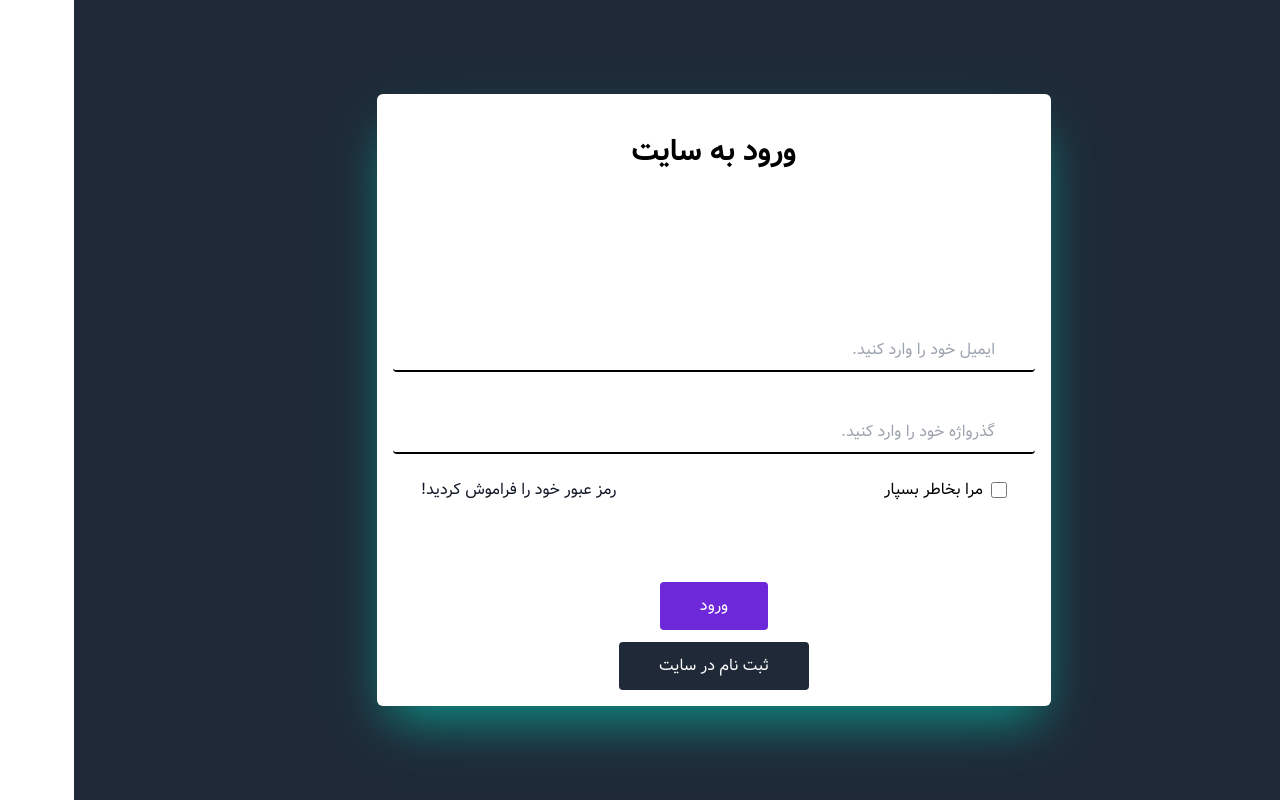
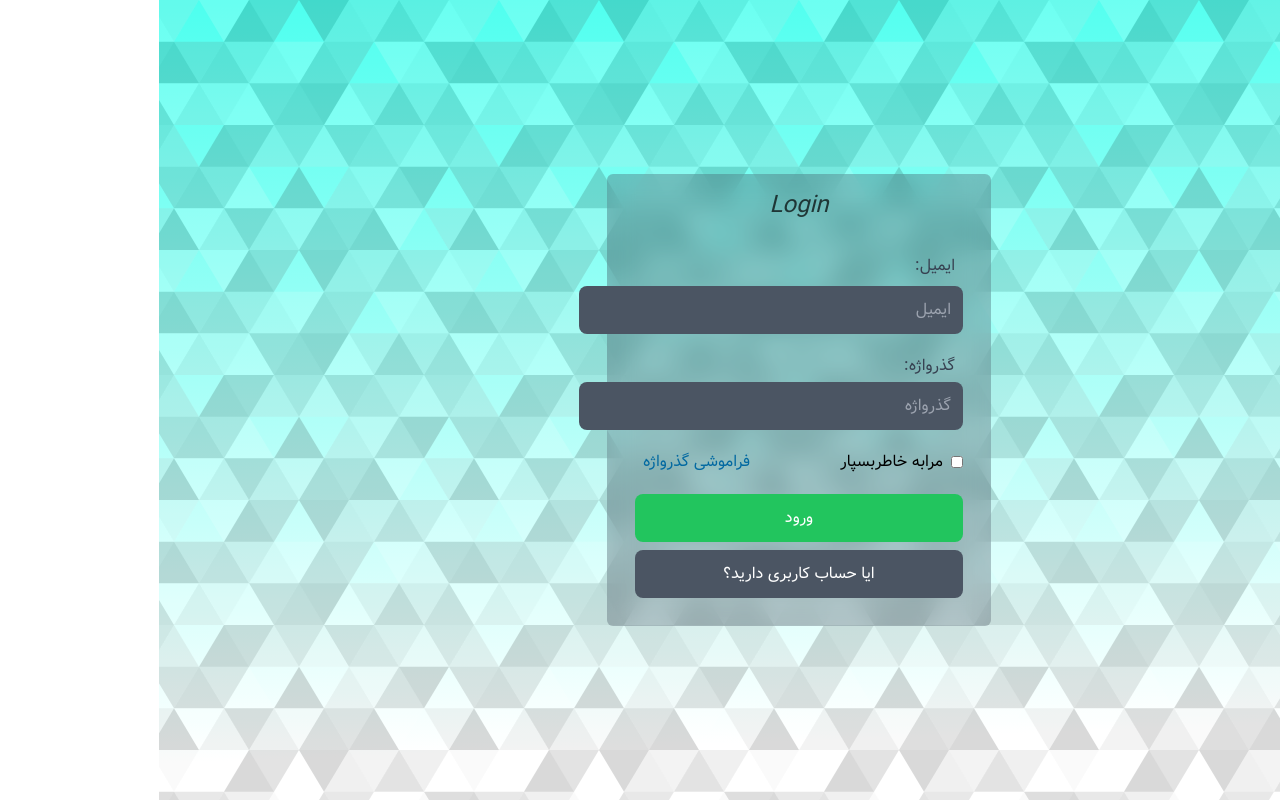
Before and after one commit to Ehsan-Fouladi/social-media, a Nuxt app: page /auth/Login in a window 1280 px wide. Built offline with nearby package versions, Linux system fonts and the light colour scheme.

Commit message:
update desing page auth

```diff
--- a/pages/auth/Login.vue
+++ b/pages/auth/Login.vue
@@ -1,25 +1,27 @@
 <template>
-    <div class="bg-gray-800 h-screen flex justify-center items-center">
-        <div class="bg-white rounded-md  w-full-screen shadow-2xl shadow-teal-600">
-            <div class="flex justify-center mt-10">
-                <span class="font-semibold text-3xl hover:text-yellow-300 hover:origin-top-left hover:rotate-12 delay-300 duration-200 ease-in">ورود به سایت</span>
-            </div>
-            <form method="get" class="p-4 mt-36">
-                <input type="text" placeholder="ایمیل خود را وارد کنید." class="border-b-2 border-black outline-none w-full rounded px-10 py-2 text-purple-700 placeholder:text-gray-400">
-                <input type="password" placeholder="گذرواژه خود را وارد کنید." class="border-b-2 border-black outline-none w-full rounded px-10 py-2 text-purple-700 placeholder:text-gray-400 mt-10">
-                <div class="mt-6 flex flex-col md:flex-row md:justify-between">
-                    <div class="flex items-center mr-7">
-                        <input type="checkbox" class="w-4 h-4 rounded-full accent-teal-600">
-                        <span class="mr-2 font-medium text-base"> مرا بخاطر بسپار</span>
+    <div class="flex justify-center items-center overflow-hidden h-screen">
+        <img class="w-screen h-screen object-cover object-center" src="~/public/subtle-prism.svg" alt="avatar">
+        <div class="bg-gray-700/30 w-80 sm:w-96 xl:w-[30%] h-auto p-4 z-50 mx-auto rounded-md backdrop-blur-md absolute flex flex-col justify-center">
+            <span class="text-black/70 capitalize italic font-medium text-2xl text-center">login</span>
+            <form action="" method="post" class="p-3 mt-5 flex flex-col justify-center">
+                <div class="flex flex-col">
+                    <label for="email" class="text-gray-700 text-pretty mr-2">ایمیل:</label>
+                    <input type="email" name="email" placeholder="ایمیل" class="bg-gray-600 rounded-lg px-3 py-3 outline-none text-white xl:w-96 focus:placeholder:text-gray-300 hover:shadow-lg hover:shadow-teal-500 duration-300 mt-2">
+                </div>
+                <div class="flex flex-col mt-5">
+                    <label for="password" class="text-gray-700 text-pretty mr-2">گذرواژه:</label>
+                    <input type="password" name="password" placeholder="گذرواژه" class="bg-gray-600 rounded-lg px-3 py-3 outline-none text-white xl:w-96 focus:placeholder:text-gray-300 hover:shadow-lg hover:shadow-teal-500 duration-300 mt-1">
+                </div>
+                <div class="flex flex-row  justify-between items-center">
+                    <div class="mt-5 flex items-center">
+                        <input type="checkbox" class="size-3 accent-rose-500 text-gray-700"><span class="mr-2">مرابه خاطربسپار</span>
                     </div>
-                    <div class="ml-7 mt-6 md:mt-0">
-                        <NuxtLink to="/auth/reset-password/" class="text-gray-900 font-medium text-base">رمز عبور خود را فراموش کردید!</NuxtLink>
+                    <div class="mt-5">
+                        <NuxtLink to="/auth/reset-password" class="ml-2 hover:underline duration-300 text-sky-700">فراموشی گذرواژه</NuxtLink>
                     </div>
                 </div>
-                <div class="flex flex-col justify-center items-center mt-20">
-                    <NuxtLink class="bg-violet-700 py-3 px-10 rounded text-white outline-none hover:scale-110 duration-500 ease-in">ورود</NuxtLink>
-                    <NuxtLink to="/auth/register/" class="bg-gray-800 py-3 px-10 rounded text-white outline-none hover:scale-110 duration-300 ease-in mt-3">ثبت نام در سایت</NuxtLink>
-                </div>
+                <button class="mt-5 px-2 py-3 bg-green-500 rounded-lg text-white outline-none transition-all hover:scale-105 duration-300 bg-gradient-to-r hover:from-cyan-500 hover:to-blue-500">ورود</button>
+                <NuxtLink to="/auth/register" class="mt-2 px-2 py-3 bg-gray-600 rounded-lg text-white outline-none transition-all hover:scale-105 duration-300 bg-gradient-to-r hover:from-purple-600 hover:to-indigo-500 text-center">ایا حساب کاربری دارید؟</NuxtLink>
             </form>
         </div>
     </div>
--- a/pages/auth/Register.vue
+++ b/pages/auth/Register.vue
@@ -1,27 +1,36 @@
 <template>
-    <div class="bg-gray-800 h-screen flex justify-center items-center">
-        <div class="bg-white rounded-md  w-full-screen shadow-2xl shadow-teal-600">
-            <div class="flex justify-center mt-10">
-                <span class="font-semibold text-3xl hover:text-yellow-300 hover:origin-top-left hover:rotate-12 delay-300 duration-200 ease-in">ثبت نام در سایت</span>
-            </div>
-            <form method="get" class="p-4 mt-36">
-                <input type="text" placeholder="ایمیل خود را وارد کنید." class="border-b-2 border-black outline-none w-full rounded px-10 py-2 text-purple-700 placeholder:text-gray-400">
-                <input type="password" placeholder="گذرواژه خود را وارد کنید." class="border-b-2 border-black outline-none w-full rounded px-10 py-2 text-purple-700 placeholder:text-gray-400 mt-10">
-                <input type="password" placeholder="گذرواژه دوم خود را وارد کنید." class="border-b-2 border-black outline-none w-full rounded px-10 py-2 text-purple-700 placeholder:text-gray-400 mt-10">
-                <div class="mt-6 flex flex-col md:flex-row md:justify-between">
-                    <div class="flex items-center mr-7">
-                        <input type="checkbox" class="w-4 h-4 rounded-full">
-                        <span class="mr-2 font-medium text-base"> مرا بخاطر بسپار</span>
+    <div class="flex justify-center items-center overflow-hidden h-screen">
+        <img class="w-screen h-screen object-cover object-center" src="~/public/subtle-prism.svg" alt="avatar">
+        <div class="bg-gray-700/30 w-80 sm:w-96 xl:w-[30%] h-auto p-4 z-50 mx-auto rounded-md backdrop-blur-md absolute flex flex-col justify-center">
+            <span class="text-black/70 capitalize italic font-medium text-2xl text-center">register</span>
+            <form action="" method="post" class="p-3 mt-5 flex flex-col justify-center">
+                <div class="flex flex-col">
+                    <label for="username" class="text-gray-700 text-pretty mr-2">نام کاربری:</label>
+                    <input type="text" name="username" placeholder="نام کاربری" class="bg-gray-600 rounded-lg px-3 py-3 outline-none text-white xl:w-96 focus:placeholder:text-gray-300 hover:shadow-lg hover:shadow-teal-500 duration-300 mt-2">
+                </div>
+                <div class="flex flex-col">
+                    <label for="email" class="text-gray-700 text-pretty mr-2">ایمیل:</label>
+                    <input type="email" name="email" placeholder="ایمیل" class="bg-gray-600 rounded-lg px-3 py-3 outline-none text-white xl:w-96 focus:placeholder:text-gray-300 hover:shadow-lg hover:shadow-teal-500 duration-300 mt-2">
+                </div>
+                <div class="flex flex-col mt-5">
+                    <label for="password" class="text-gray-700 text-pretty mr-2">گذرواژه:</label>
+                    <input type="password" name="password" placeholder="گذرواژه" class="bg-gray-600 rounded-lg px-3 py-3 outline-none text-white xl:w-96 focus:placeholder:text-gray-300 hover:shadow-lg hover:shadow-teal-500 duration-300 mt-1">
+                </div>
+                <div class="flex flex-col mt-5">
+                    <label for="password" class="text-gray-700 text-pretty mr-2">تایید گذرواژه:</label>
+                    <input type="password" name="password" placeholder="گذرواژه" class="bg-gray-600 rounded-lg px-3 py-3 outline-none text-white xl:w-96 focus:placeholder:text-gray-300 hover:shadow-lg hover:shadow-teal-500 duration-300 mt-1">
+                </div>
+                <div class="flex flex-row  justify-between items-center">
+                    <div class="mt-5 flex items-center">
+                        <input type="checkbox" class="size-3 accent-rose-500 text-gray-700"><span class="mr-2">مرابه خاطربسپار</span>
                     </div>
                 </div>
-                <div class="flex flex-col justify-center items-center mt-10">
-                    <NuxtLink class="bg-violet-700 py-3 px-10 rounded text-white outline-none hover:scale-110 duration-500 ease-in">ثبت نام</NuxtLink>
-                    <NuxtLink to="/auth/login/" class="bg-gray-800 py-3 px-10 rounded text-white outline-none hover:scale-110 duration-300 ease-in mt-3">ورود به سایت</NuxtLink>
-                </div>
+                <button class="mt-5 px-2 py-3 bg-green-500 rounded-lg text-white outline-none transition-all hover:scale-105 duration-300 bg-gradient-to-r hover:from-cyan-500 hover:to-blue-500">ثبت نام</button>
+                <NuxtLink to="/" class="mt-2 px-2 py-3 bg-gray-600 rounded-lg text-white outline-none transition-all hover:scale-105 duration-300 bg-gradient-to-r hover:from-purple-600 hover:to-indigo-500 text-center">ورود به سایت</NuxtLink>
             </form>
         </div>
     </div>
 </template>
 <script setup>
-definePageMeta({layout:false})
+definePageMeta({layout: false})
 </script>
--- a/pages/auth/Reset-password.vue
+++ b/pages/auth/Reset-password.vue
@@ -1,23 +1,20 @@
 <template>
-    <div class="bg-gray-800 h-screen flex justify-center items-center">
-        <div class="bg-white rounded-md w-full-screen shadow-2xl shadow-teal-600">
-            <div class="flex justify-center mt-10">
-                <span class="font-semibold text-3xl hover:text-yellow-300 hover:origin-top-left hover:rotate-12 delay-300 duration-200 ease-in">تغییر گذرواژه</span>
-            </div>
-            <form method="get" class="p-4 mt-36">
-                <input type="text" placeholder="ایمیل خود را وارد کنید." class="border-b-2 border-black outline-none w-full rounded px-10 py-2 text-purple-700 placeholder:text-gray-400 mt-10">
-
-                <div class="mt-20 flex justify-center items-center">
-                    <NuxtLink class="bg-violet-700 py-3 px-10 rounded text-white outline-none hover:scale-110 duration-300 ease-in">تایید</NuxtLink>
+    <div class="flex justify-center items-center overflow-hidden h-screen">
+        <img class="w-screen h-screen object-cover object-center" src="~/public/subtle-prism.svg" alt="avatar">
+        <div class="bg-gray-700/30 w-80 sm:w-96 xl:w-[30%] h-auto p-4 z-50 mx-auto rounded-md backdrop-blur-md absolute flex flex-col justify-center">
+            <span class="text-black/70 capitalize italic font-medium text-2xl text-center">reset password</span>
+            <form action="" method="post" class="p-3 mt-5 flex flex-col justify-center">
+                <div class="flex flex-col">
+                    <label for="email" class="text-gray-700 text-pretty mr-2">ایمیل:</label>
+                    <input type="email" name="email" placeholder="ایمیل خود را وارد کنید؟" class="bg-gray-600 rounded-lg px-3 py-3 outline-none text-white xl:w-96 focus:placeholder:text-gray-300 hover:shadow-lg hover:shadow-teal-500 duration-300 mt-2">
                 </div>
-                <div class="flex flex-col md:flex-row items-center md:justify-evenly">
-                    <NuxtLink to="/auth/login/" class="bg-gray-800 py-3 px-10 rounded text-white outline-none hover:scale-110 duration-500 ease-in mt-3 w-60 md:w-auto">ورود به سایت</NuxtLink>
-                    <NuxtLink to="/" class="bg-gray-800 py-3 px-10 rounded text-white outline-none hover:scale-110 duration-500 ease-in mt-3 w-60 md:w-auto">بازگشت به سایت</NuxtLink>
-                </div>
+                <button class="mt-5 px-2 py-3 bg-green-500 rounded-lg text-white outline-none transition-all hover:scale-105 duration-300 bg-gradient-to-r hover:from-cyan-500 hover:to-blue-500">تایید</button>
+                <NuxtLink to="/auth/login" class="mt-2 px-2 py-3 bg-gray-600 rounded-lg text-white outline-none transition-all hover:scale-105 duration-300 bg-gradient-to-r hover:from-purple-600 hover:to-indigo-500 text-center">ورود</NuxtLink>
+                <NuxtLink to="/" class="mt-2 px-2 py-3 bg-gray-600 rounded-lg text-white outline-none transition-all hover:scale-105 duration-300 bg-gradient-to-r hover:from-purple-600 hover:to-indigo-500 text-center">بازگشت به سایت</NuxtLink>
             </form>
         </div>
     </div>
 </template>
-<script>
-definePageMeta({layout:false})
+<script setup>
+definePageMeta({layout: false})
 </script>
```
Also changed, not shown: public/subtle-prism.svg (added).
